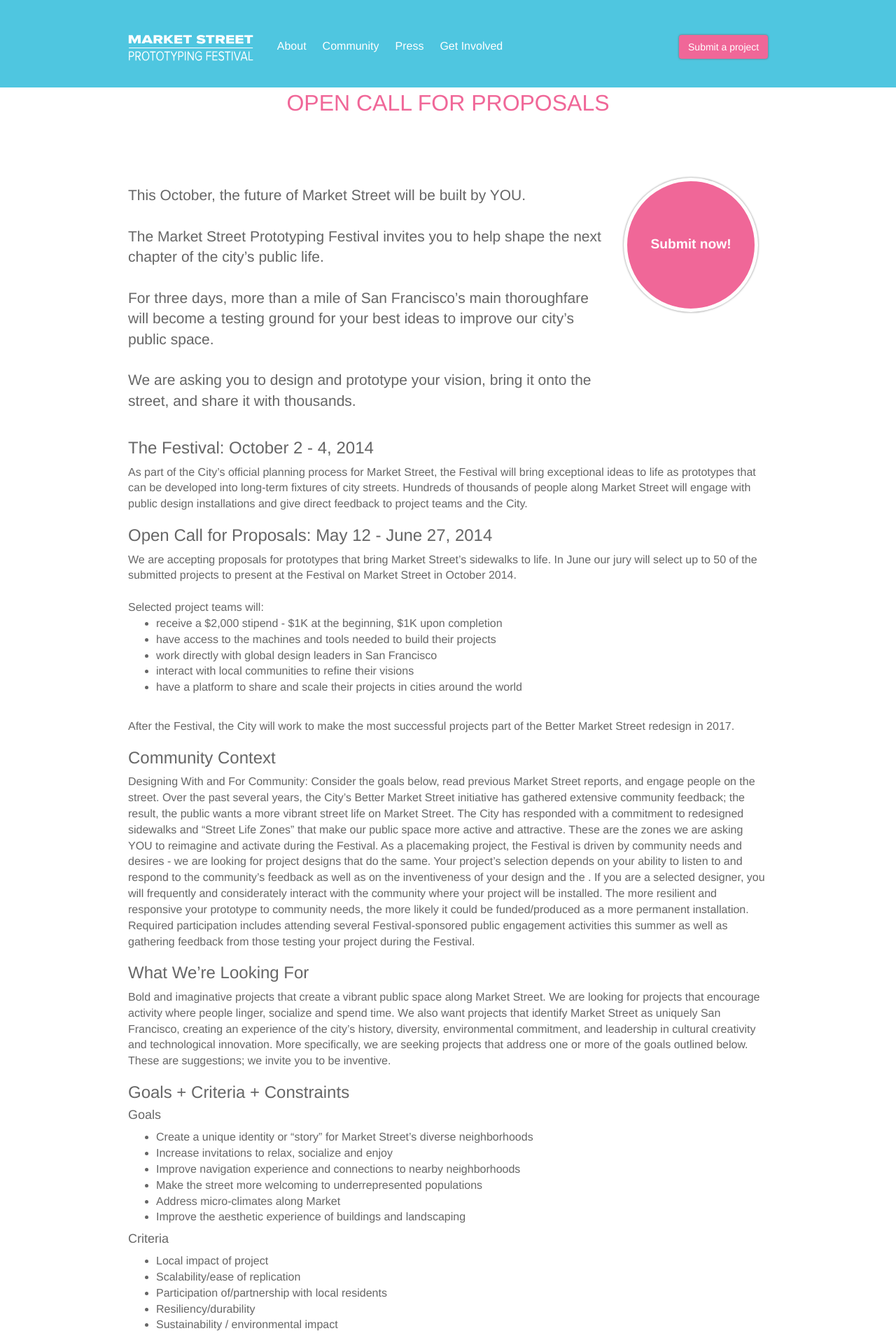
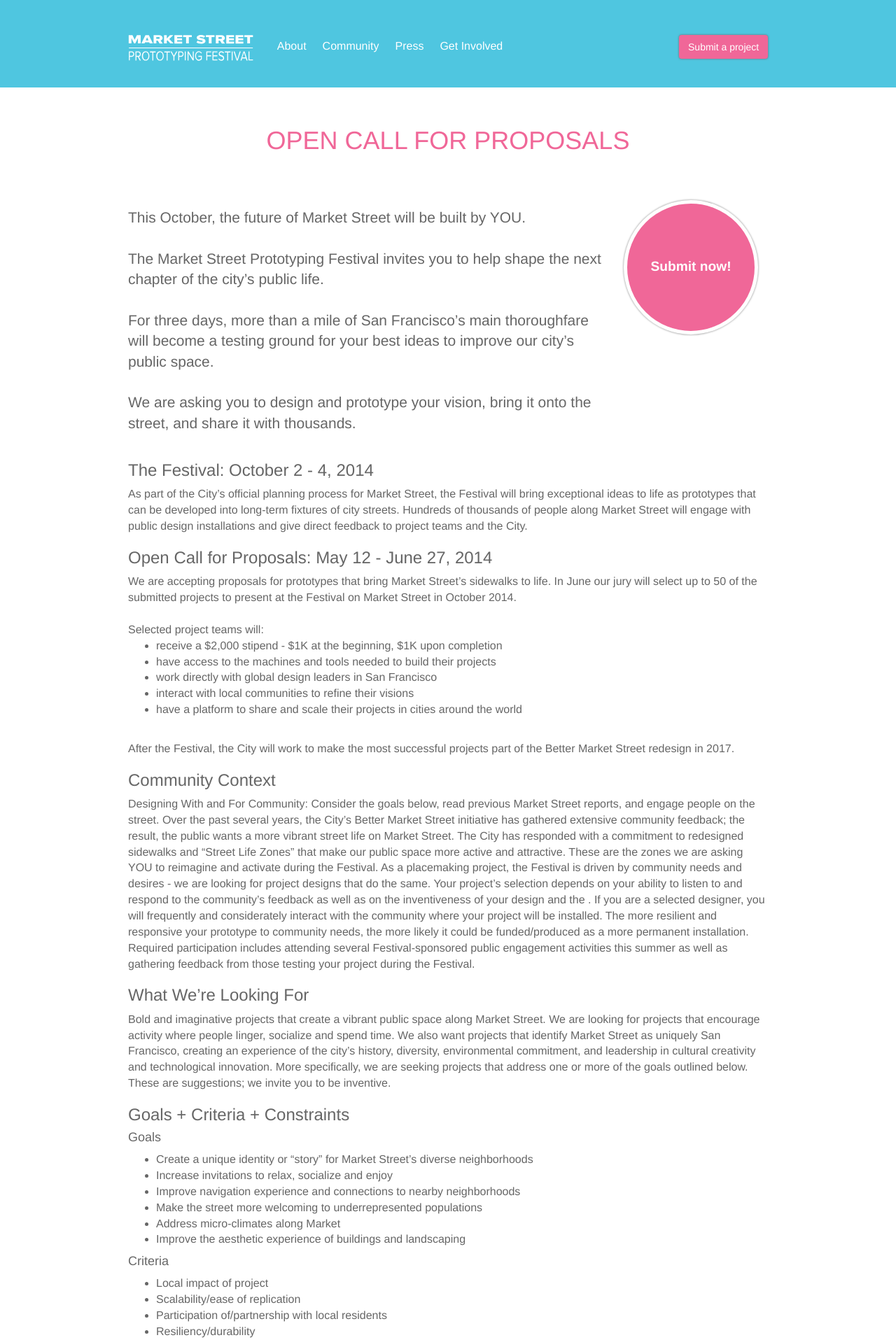
Before and after one commit to jakelevitas/market-street-proto-fest, a Jekyll site: the page built from opencall/index.html, in a window 1280 px wide. Shown: the top 1915 px of the page at 70% size. Built offline with Jekyll 4.4.1, drawn with Linux system fonts in a browser that asks for light colours; nearby versions of some CDN libraries.

Commit message:
fix submit button on mobile and title margins on opencall

```diff
--- a/_includes/header.html
+++ b/_includes/header.html
@@ -55,7 +55,8 @@
           <div>
             <a href="{{ site.baseurl }}/opencall">
               <button type="button" class="btn navbar-btn pill-btn pull-right visible-lg visible-md visible-sm">Submit a project</button></a>
-            <button type="button" class="btn navbar-btn pill-btn visible-xs">Submit a project</button>
+              <a href="{{ site.baseurl }}/opencall">
+            <button type="button" class="btn navbar-btn pill-btn visible-xs">Submit a project</button></a>
             <!-- <a href=""><i class="fa fa-sign-in fa-inverse fa-2x login-icon pull-right"></i></a> -->
           </div>
 
--- a/opencall/index.html
+++ b/opencall/index.html
@@ -4,7 +4,7 @@ title: Market Street Prototyping Festival
 ---
 
 <div class="catch-line">
-	<div class="section-title">Open Call for Proposals</div>
+	<h1 class="page-title">Open Call for Proposals</h1>
 </div>
 
 <div class="row">
```
